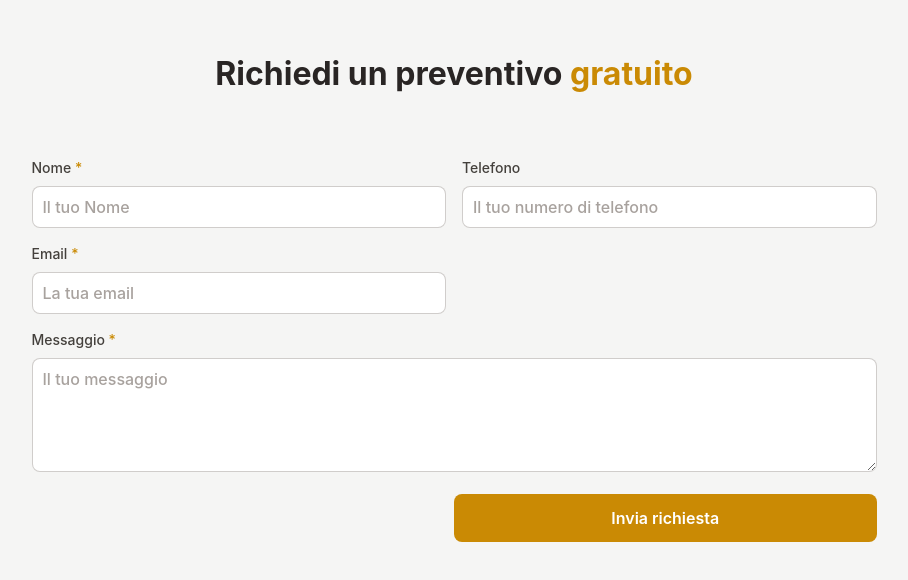
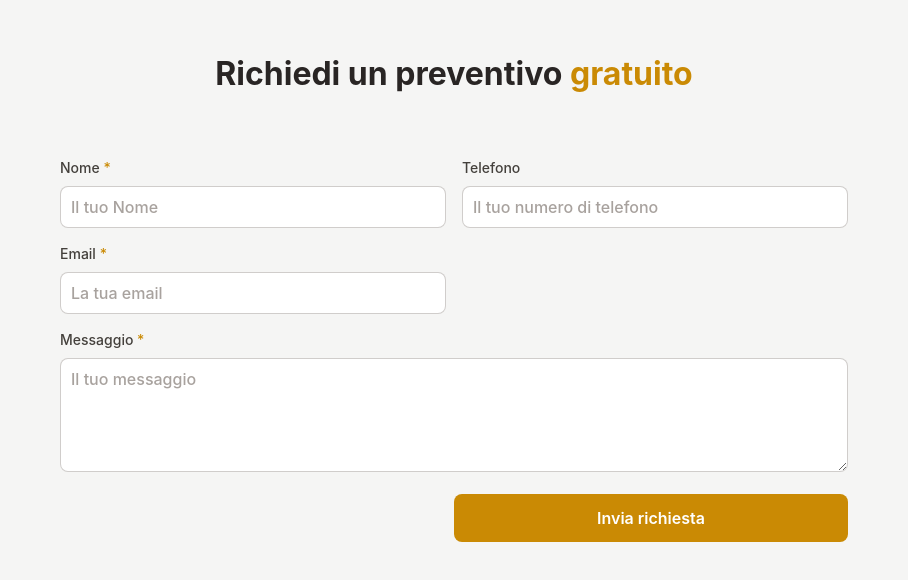
Before and after one commit to emanuelefavero/edil-2-esse, a Next.js app: page / in a window 1280 px wide. Shown: the part 2088-2668 px from the top of the page, without its empty margins (186-1094 px from the left). Built offline with nearby package versions, Linux system fonts and the light colour scheme; no server answers.

Commit message:
fix form max width

```diff
--- a/components/EstimateForm.tsx
+++ b/components/EstimateForm.tsx
@@ -6,13 +6,11 @@ export default function Component() {
   // TODO Add form submission success and error messages
   // TODO Add form submission loading state with useFormStatus hook
   // TODO Create Input components for name, phone, email
+  // TODO fix responsiveness on small screens
 
   return (
-    <div className='flex justify-center mt-16'>
-      <form
-        action={sendEstimateRequestEmail}
-        className='w-full max-w-screen-lg'
-      >
+    <div className='w-full flex justify-center mt-16'>
+      <form action={sendEstimateRequestEmail} className='w-full max-w-[788px]'>
         {/* Flex container for inputs */}
         <div className='flex flex-wrap -mx-2 mb-4'>
           <div className='w-full md:w-1/2 px-2 mb-4'>
```
